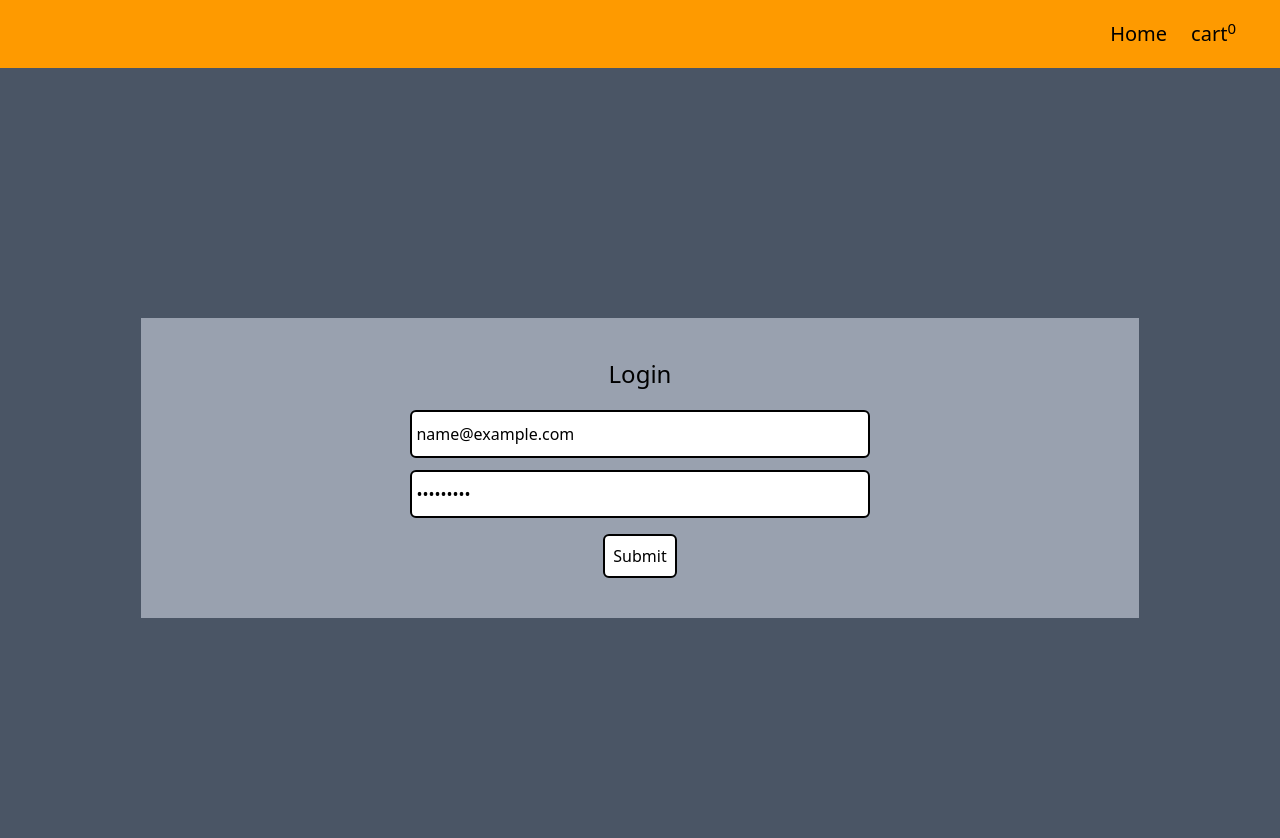
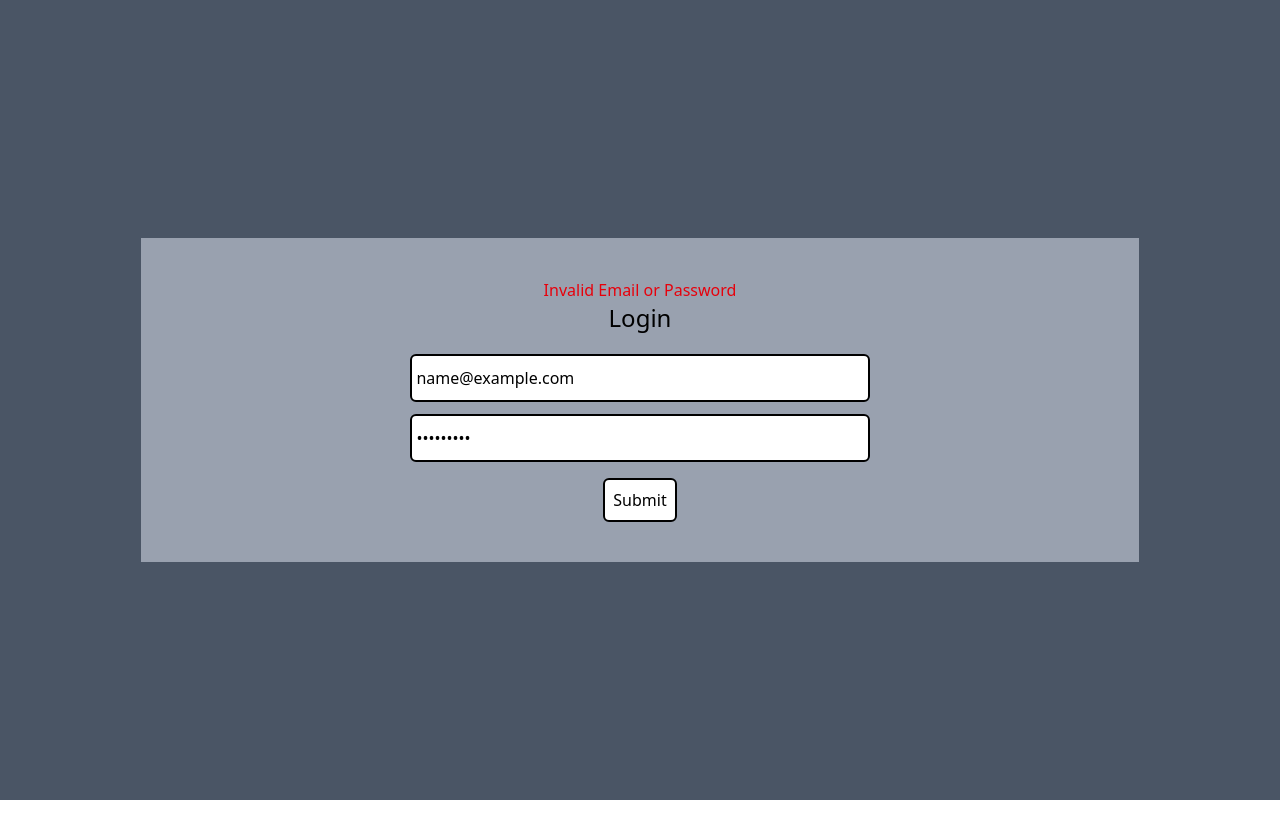
Before and after one commit to Meetchauhan/ecommerce-static, a React (Vite) app: page /login in a window 1280 px wide. Both pictures are taken after typing "name@example.com", "Sample123" into the empty fields and a click on the button "Submit". Shown: the top 838 px of the page. After the commit the page ends 800 px from the top, so only its background shows below. Built offline with nearby package versions, Linux system fonts and the light colour scheme; the HTML template or start-up script is replaced by a standard one.

Commit message:
login UI changes

```diff
--- a/src/App.jsx
+++ b/src/App.jsx
@@ -9,11 +9,19 @@ import Cart from "./pages/cart/Cart";
 import Login from "./pages/login/Login";
 import Layout from "./components/layout/Layout";
 import ProductDetail from "./pages/productDetail.jsx/ProductDetail";
+import ProtectedRoute from "./components/protectedRoute/ProtectedRoute";
 
 function App() {
   return (
     <Routes>
-      <Route path="/dashboard" element={<Dashboard />} />
+      <Route
+        path="/dashboard"
+        element={
+          <ProtectedRoute>
+            <Dashboard />
+          </ProtectedRoute>
+        }
+      />
       <Route
         path="/"
         element={
@@ -38,14 +46,7 @@ function App() {
           </Layout>
         }
       />
-      <Route
-        path="/login"
-        element={
-          <Layout>
-            <Login />
-          </Layout>
-        }
-      />
+      <Route path="/login" element={<Login />} />
     </Routes>
   );
 }
--- a/src/components/layout/Layout.jsx
+++ b/src/components/layout/Layout.jsx
@@ -1,11 +1,15 @@
+import { useLocation } from "react-router-dom";
 import Navbar from "../Navbar/Navbar";
 
 const Layout = ({ children }) => {
+  const { pathname } = useLocation();
   return (
     <div className="">
-      <header>
-        <Navbar />
-      </header>
+      {pathname !== "/login" && (
+        <header>
+          <Navbar />
+        </header>
+      )}
       <main>{children}</main>
       <footer></footer>
     </div>
--- /dev/null
+++ b/src/components/protectedRoute/ProtectedRoute.jsx
@@ -0,0 +1,9 @@
+import { Navigate } from "react-router-dom";
+
+const ProtectedRoute = ({ children }) => {
+  const email = localStorage.getItem("email");
+
+  return email ? children : <Navigate to="/login" replace />;
+};
+
+export default ProtectedRoute;
--- a/src/pages/login/Login.jsx
+++ b/src/pages/login/Login.jsx
@@ -1,7 +1,9 @@
 import { useFormik } from "formik";
+import { useState } from "react";
 import { replace, useNavigate } from "react-router-dom";
 
 const Login = () => {
+  const [showError, setShowError] = useState(false);
   const navigate = useNavigate();
   const initialValues = {
     email: "",
@@ -15,16 +17,27 @@ const Login = () => {
     initialValues: initialValues,
     onSubmit: (value, action) => {
       console.log("value", value);
+      localStorage.setItem("email", value.email);
       if (values.email === auth.email && values.password === auth.password) {
         action.resetForm();
         navigate("/dashboard", { replace: true });
+      } else {
+        setShowError(true);
       }
+      setTimeout(() => {
+        setShowError(false);
+      }, [3000]);
     },
   });
   return (
     <div className="h-dvh bg-gray-600 p-4 flex justify-center items-center">
       <div className="flex justify-center items-center bg-gray-400 w-[80%] p-10">
         <form onSubmit={handleSubmit} className="w-[50%]">
+          {showError && (
+            <div className="text-red-600 text-center">
+              Invalid Email or Password
+            </div>
+          )}
           <h2 className="text-2xl text-center mb-5">Login</h2>
           <div className="mb-3">
             <input
```
